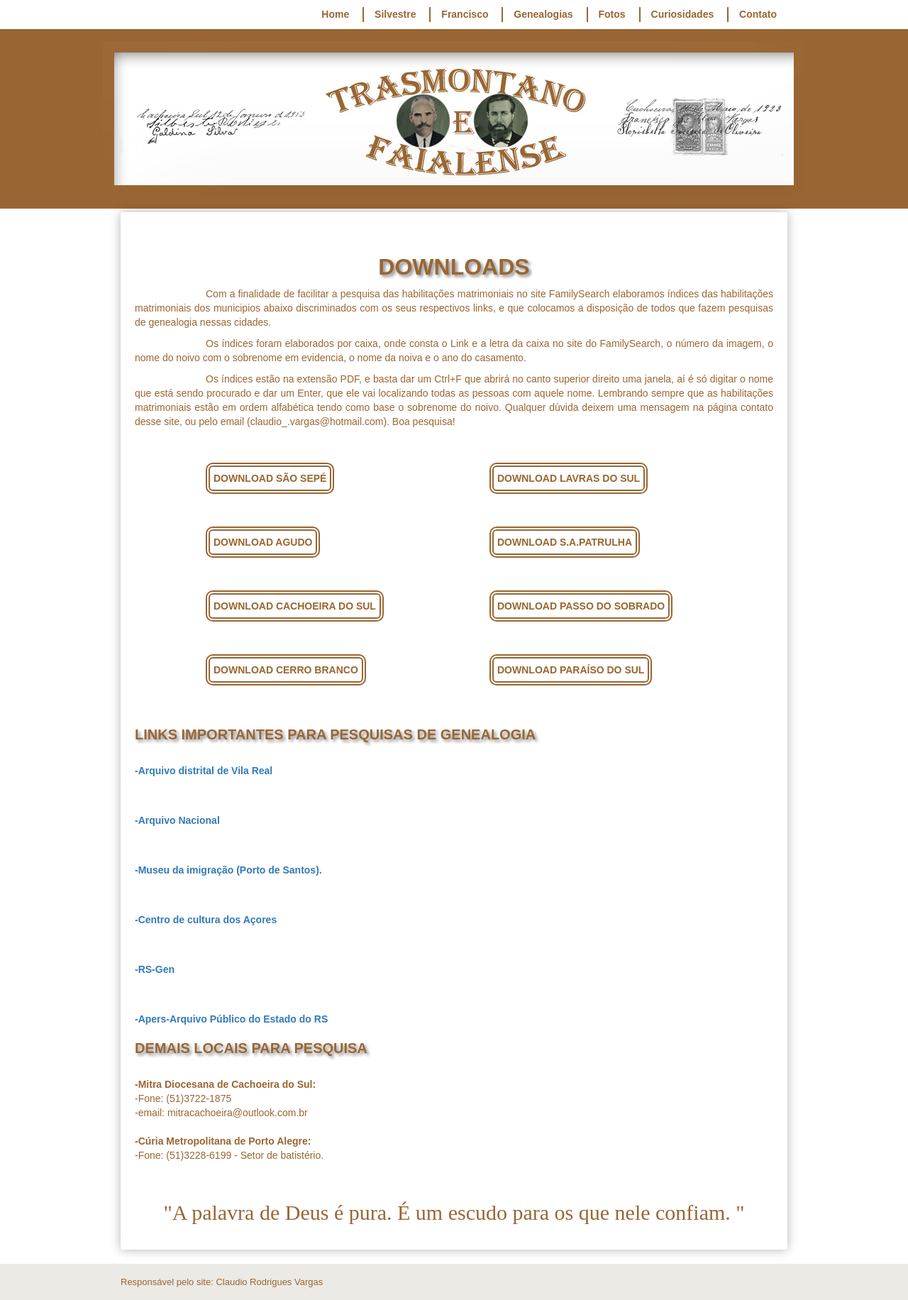
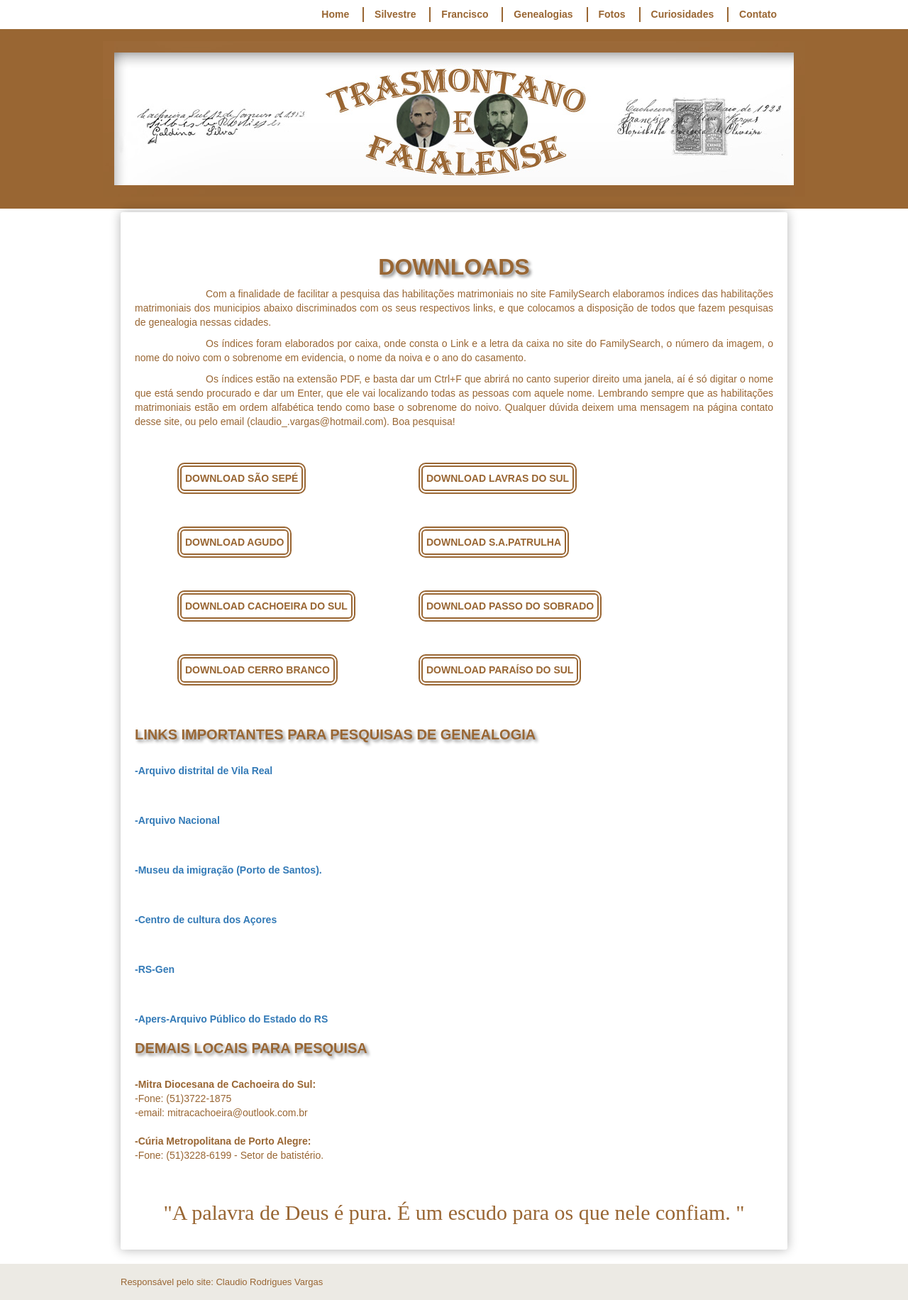
Before and after one commit to claudiovargas1955/claudiovargas1955.github.io, a Jekyll site: the page built from _pages/downloads.html, in a window 1280 px wide. Shown: the whole page at 71% size. Built offline with Jekyll 4.4.1, drawn with Linux system fonts in a browser that asks for light colours; some web fonts are replaced.

Commit message:
Update downloads.html

```diff
--- a/_pages/downloads.html
+++ b/_pages/downloads.html
@@ -25,7 +25,7 @@ h1{text-shadow: 3px 3px 4px #888;
 			 padding-right:5px;
                          color:#996633;
 			 font-weight:bold;
-			 margin-left:100px;
+			 margin-left:60px;
             }
 
 	 .indsap {position:relative;
@@ -38,7 +38,7 @@ h1{text-shadow: 3px 3px 4px #888;
 			 padding-right:5px;
                          color:#996633;
 			 font-weight:bold;
-			 margin-left:500px;
+			 margin-left:400px;
 
             }
 
@@ -52,7 +52,7 @@ h1{text-shadow: 3px 3px 4px #888;
                        padding-right:5px;
                        color:#996633;
 	               font-weight:bold;
-	               margin-left:100px;
+	               margin-left:60px;
             }
 
 	 .indlcs {position:relative;
@@ -65,7 +65,7 @@ h1{text-shadow: 3px 3px 4px #888;
                        padding-right:5px;
                        color:#996633;
 	               font-weight:bold;
-	               margin-left:500px;
+	               margin-left:400px;
             }
 
 	 .indlds {position:relative;
@@ -78,7 +78,7 @@ h1{text-shadow: 3px 3px 4px #888;
                        padding-right:5px;
                        color:#996633;
 	               font-weight:bold;
-	               margin-left:100px;
+	               margin-left:60px;
             }
 
 	 .indlfs {position:relative;
@@ -91,7 +91,7 @@ h1{text-shadow: 3px 3px 4px #888;
                        padding-right:5px;
                        color:#996633;
 	               font-weight:bold;
-	               margin-left:500px;
+	               margin-left:400px;
             }
 
 
@@ -105,7 +105,7 @@ h1{text-shadow: 3px 3px 4px #888;
                        padding-right:5px;
                        color:#996633;
 	               font-weight:bold;
-	               margin-left:100px;
+	               margin-left:60px;
             }
 
 	 .indlhs {position:relative;
@@ -118,7 +118,7 @@ h1{text-shadow: 3px 3px 4px #888;
                        padding-right:5px;
                        color:#996633;
 	               font-weight:bold;
-	               margin-left:500px;
+	               margin-left:400px;
             }
 
 	h3{text-shadow: 3px 3px 4px #888;
```
